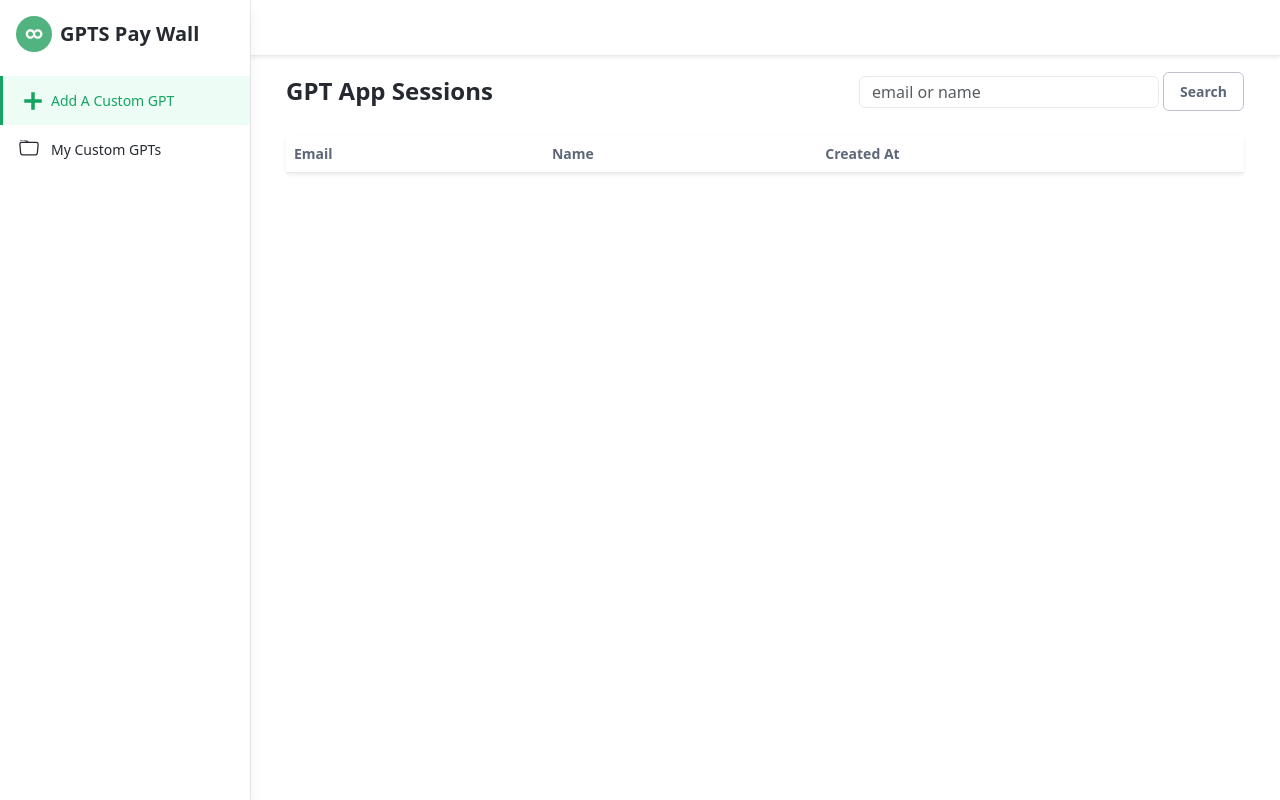
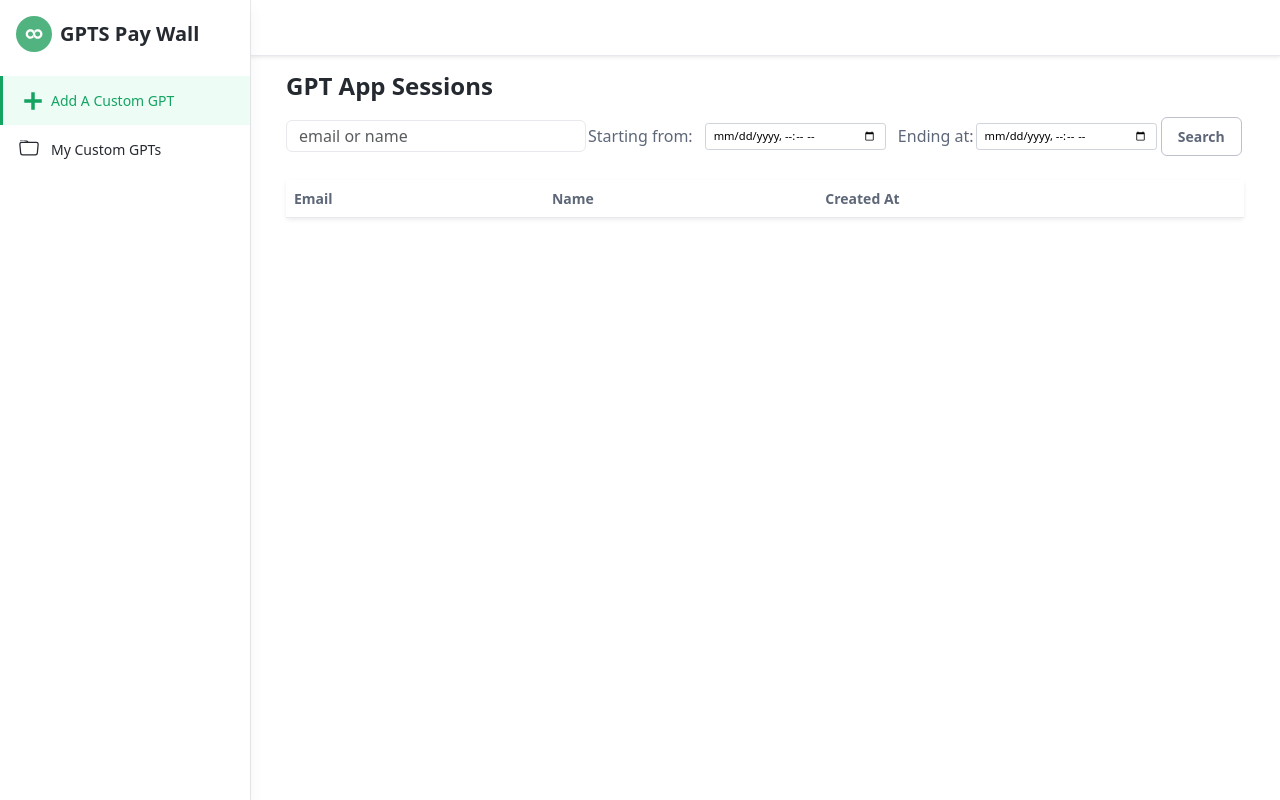
Before and after one commit to vertexcover-io/gategpt, a FastAPI app: template templates/gpt_app_sessions.html in a window 1280 px wide. Run offline with FastAPI, Linux system fonts and the light colour scheme; the template is opened without the code that fills it, so the values that code supplies are empty; parts of the project's set-up code (start-up, migrations or seed data) failed here and were passed over.

Commit message:
feat: add datetime filter

```diff
--- a/templates/gpt_app_sessions.html
+++ b/templates/gpt_app_sessions.html
@@ -16,11 +16,20 @@ block body %}
               <div class="col-auto">
                 <input
                   type="text"
-                  id="search-orders"
+                  id="searchNameEmail"
                   name="searchorders"
                   class="form-control search-orders"
                   placeholder="email or name"
                 />
+              </div>
+              Starting from:
+              <div class="col container">
+                <input type="datetime-local" class="datetime-input" />
+              </div>
+
+              Ending at:
+              <div class="col">
+                <input type="datetime-local" class="datetime-input" />
               </div>
               <div class="col-auto">
                 <button
@@ -72,4 +81,13 @@ block body %}
 </div>
 
 <script src="{{ url_for('static', path = '/assets/js/gpt-app-sessions.js') }}"></script>
+<style>
+  .datetime-input {
+    font-size: 0.7rem; /* Smaller font size */
+    padding: 0.25rem 0.5rem; /* Reduced padding */
+    height: calc(1.5em + 0.5rem + 2px); /* Smaller height */
+    border-radius: 0.2rem; /* Slightly rounded borders for a subtle look */
+    border: 1px solid #ced4da; /* Default Bootstrap border color */
+  }
+</style>
 {% endblock %}
```
